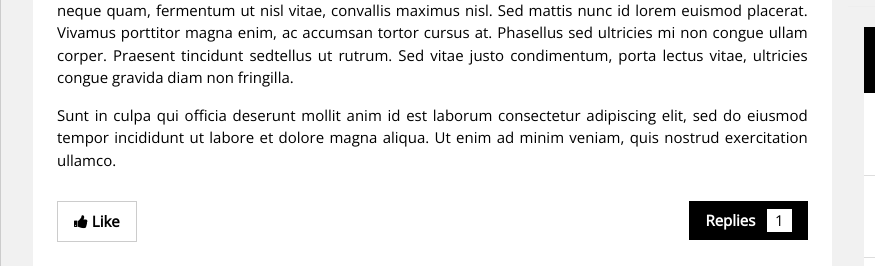
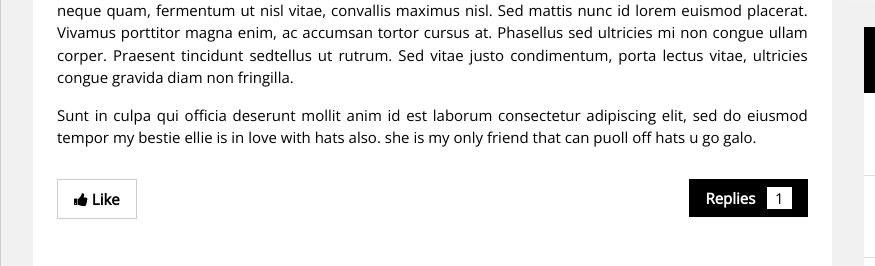
Before and after one commit to keiramaia/keiramaria, a plain HTML site: page keiracrosbie.html in a window 1280 px wide. Shown: the part 508-774 px from the top of the page, 0-875 px from the left. Drawn offline with nearby package versions, Linux system fonts and the light colour scheme.

Commit message:
Update keiracrosbie.html

```diff
--- a/keiracrosbie.html
+++ b/keiracrosbie.html
@@ -61,7 +61,7 @@ and is wrapped around the whole page content, except for the footer in this exam
           <img src="/w3images/girl_hat.jpg" alt="Girl Hat" style="width:100%" class="w3-padding-16">
           <p><strong>More Hats!</strong> I am crazy about hats these days. Some text about this blog entry. Fashion fashion and mauris neque quam, fermentum ut nisl vitae, convallis maximus nisl. Sed mattis nunc id lorem euismod placerat. Vivamus porttitor
             magna enim, ac accumsan tortor cursus at. Phasellus sed ultricies mi non congue ullam corper. Praesent tincidunt sedtellus ut rutrum. Sed vitae justo condimentum, porta lectus vitae, ultricies congue gravida diam non fringilla.</p>
-          <p>Sunt in culpa qui officia deserunt mollit anim id est laborum consectetur adipiscing elit, sed do eiusmod tempor incididunt ut labore et dolore magna aliqua. Ut enim ad minim veniam, quis nostrud exercitation ullamco.</p>
+          <p>Sunt in culpa qui officia deserunt mollit anim id est laborum consectetur adipiscing elit, sed do eiusmod tempor my bestie ellie is in love with hats also. she is my only friend that can puoll off hats u go galo.</p>
           <p class="w3-left"><button class="w3-button w3-white w3-border" onclick="likeFunction(this)"><b><i class="fa fa-thumbs-up"></i> Like</b></button></p>
           <p class="w3-right"><button class="w3-button w3-black" onclick="myFunction('demo1')" id="myBtn"><b>Replies  </b> <span class="w3-tag w3-white">1</span></button></p>
           <p class="w3-clear"></p>
```
